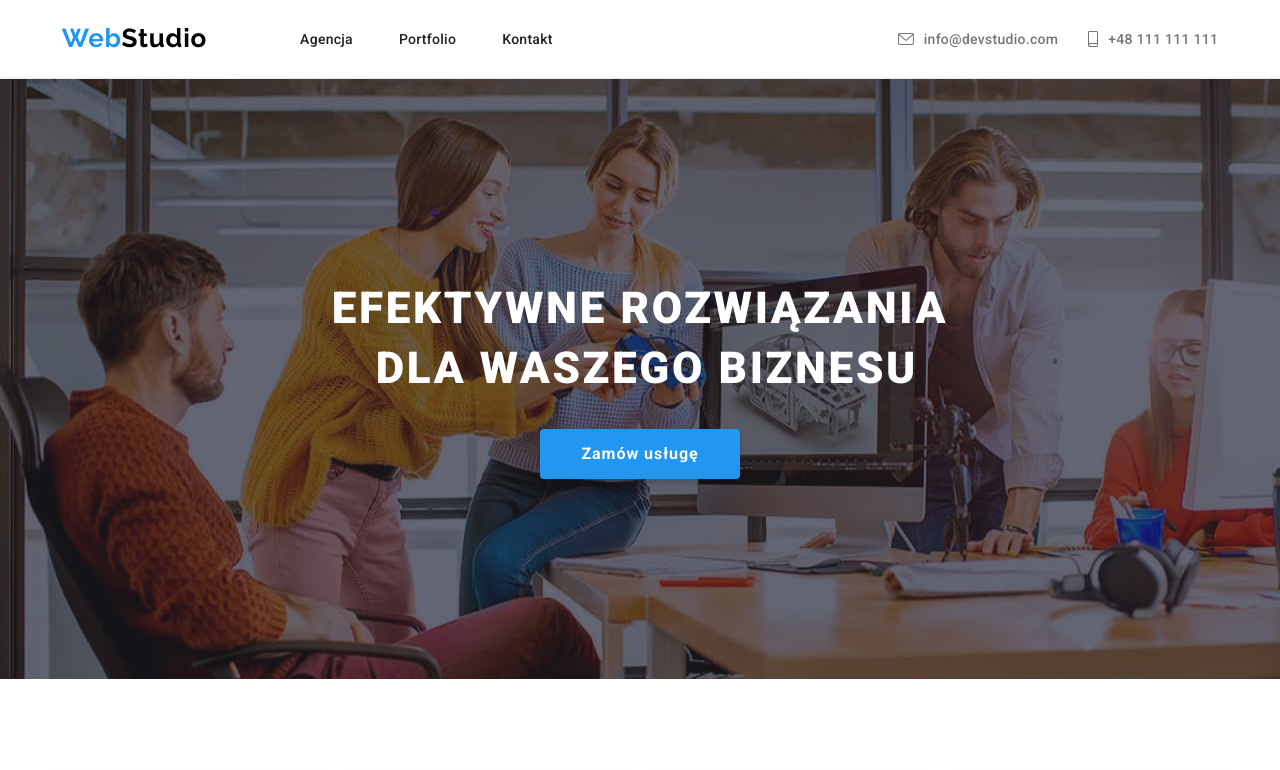
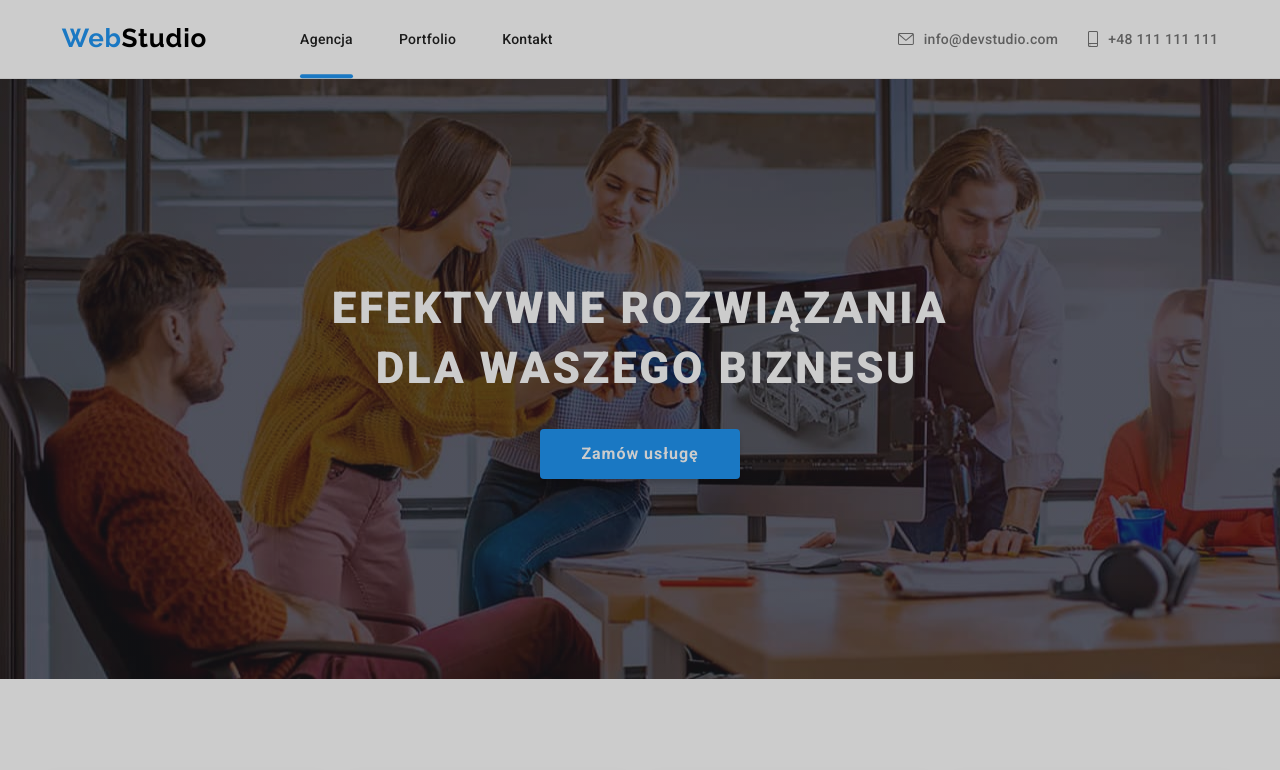
Before and after one commit to Mateusz-Gonera/goit-markup-hw-05, a plain HTML site: page index.html in a window 1280 px wide. Shown: the top 770 px of the page. Drawn offline with nearby package versions, Linux system fonts and the light colour scheme.

Commit message:
dodano after i początek okna mod.

```diff
--- a/css/style.css
+++ b/css/style.css
@@ -125,8 +125,14 @@ img {
   margin-right: 46px;
 }
 
+.navigation-item {
+  position: relative;
+}
+
 
 .navigation-item-link {
+  display: inline-block;
+  position: relative;
   font-weight: 500;
   font-size: 14px;
   line-height: 1.143;
@@ -141,6 +147,50 @@ img {
 .navigation-item-link:hover,
 .navigation-item-link:focus {
   color: var(--decorative-color);
+}
+
+.navigation-item-link::after {
+  content: "";
+  display: none;
+  position: absolute;
+  width: 100%;
+  height: 4px;
+  bottom: 0;
+  left: 0;
+  background-color: var(--decorative-color);
+  transform: translateY(31.25px);
+  border-radius: 2px;
+}
+
+.navigation-item-link:hover::after,
+.navigation-item-link:focus::after {
+  display: block;
+}
+
+.index-link::after {
+  content: "";
+  display: block;
+  position: absolute;
+  width: 100%;
+  height: 4px;
+  bottom: 0;
+  left: 0;
+  background-color: var(--decorative-color);
+  transform: translateY(31.25px);
+  border-radius: 2px;
+}
+
+.portfolio-link::after {
+  content: "";
+  display: block;
+  position: absolute;
+  width: 100%;
+  height: 4px;
+  bottom: 0;
+  left: 0;
+  background-color: var(--decorative-color);
+  transform: translateY(31.25px);
+  border-radius: 2px;
 }
 
 .mail-icon {
@@ -624,7 +674,7 @@ img {
 
 .images-list-overlay-paragraph {
   font-size: 18px;
-  line-height: 28px;
+  line-height: 1.556;
   color: var(--third-color);
   margin: 0;
 }
@@ -658,3 +708,14 @@ img {
   border-left: 1px solid var(--portfolio-list-border-color);
   border-bottom: 1px solid var(--portfolio-list-border-color);
 }
+
+/* okno modalne */
+
+.backdrop {
+  position: fixed;
+  left: 0;
+  top: 0;
+  width: 100%;
+  height: 100%;
+  background-color: rgba(0, 0, 0, 0.2);
+}
--- a/index.html
+++ b/index.html
@@ -21,7 +21,7 @@
             <nav>
                   <ul class="navigation-list list">
                         <li class="navigation-item">
-                              <a class="navigation-item-link" href="index.html">Agencja</a>
+                              <a class="navigation-item-link index-link" href="index.html">Agencja</a>
                         </li>
                         <li class="navigation-item">
                               <a class="navigation-item-link" href="portfolio.html">Portfolio</a>
@@ -352,5 +352,14 @@
                   </div>
             </div>
       </footer>
+
+      <div class="backdrop">
+            <div class="modal">
+                  <svg class="close-btn">
+                        <use></use>
+                  </svg>
+            </div>
+      </div>
+
 </body>
 </html>
```
Also changed, not shown: portfolio.html (+1 -1 lines).
